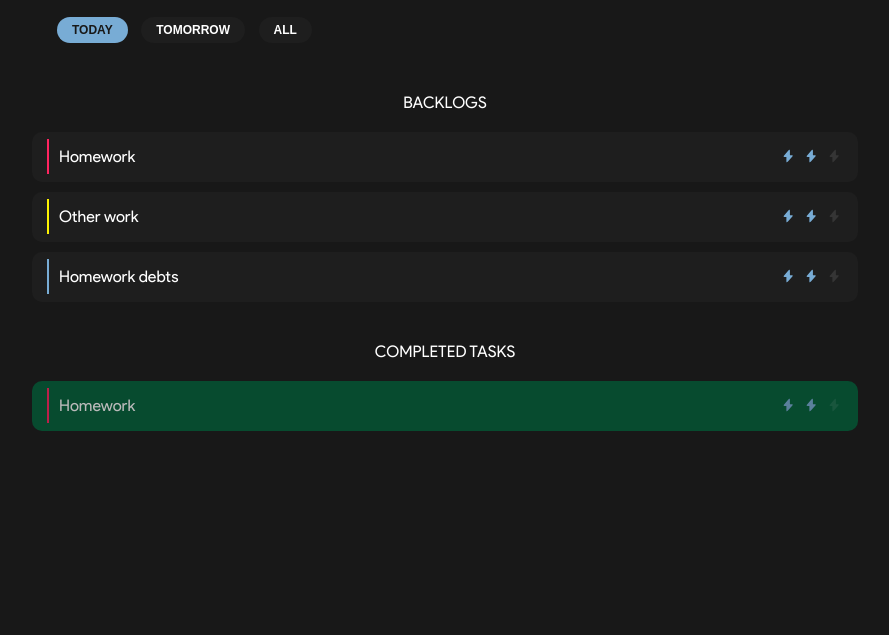
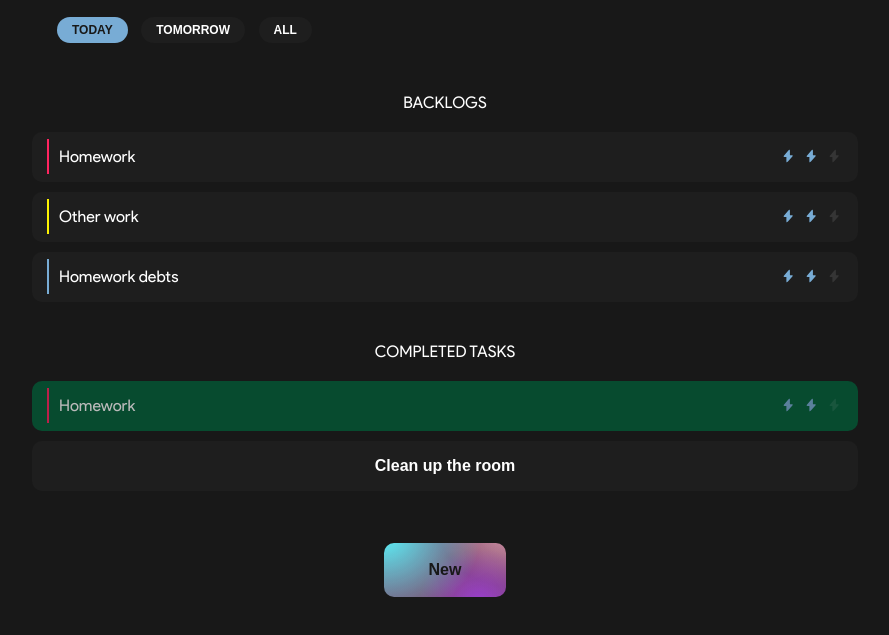
Before and after one commit to Huper12345/MINI-todo-huper12345, a plain HTML site: page index.html in a window 1280 px wide. Shown: the part 73-708 px from the top of the page, without its empty margins (195-1084 px from the left). Drawn offline with Linux system fonts and the light colour scheme.

Commit message:
add footer block

```diff
--- a/assets/css/style.css
+++ b/assets/css/style.css
@@ -9,6 +9,7 @@
     --red: #FF2460;
     --yellow: #FCF302;
     --green: #00613a;
+    --blueLight: rgba(78, 223, 252, 1);
 
     --hex-side: 15px;
 }
@@ -224,7 +225,60 @@ h1, h2, h3, h4, h5, h6 {
     fill-opacity: 1;
 }
 
+/* Complete tasks block */
 
+.task__item.cleanButton {
+    border: 0;
+    color: var(--white);
+    width: 100%;
+    justify-content: center;
+    font-weight: 700;
+    font-size: 16px;
+    line-height: 19px;
+    transition: 0.1s;
+}
+
+.task__item.cleanButton:hover {
+    background-color: var(--blue);
+}
+
+/* footer */
+
+.footer__inner {
+    display: flex;
+    justify-content: center;
+}
+
+.newTaskButton {
+    border: 0;
+    min-width: 122px;
+    min-height: 54px;
+    border-radius: 10px;
+    justify-content: center;
+    font-weight: 700;
+    font-size: 16px;
+    line-height: 19px;
+    transition: 0.1s;
+    color: var(--black);
+
+    margin: 42px;
+
+    background:
+    radial-gradient(80.74% 163.82% at -1.23% -17.59%, #5AF8FE 0%, rgba(235, 81, 158, 0.25) 100%),
+    radial-gradient(49.18% 100.93% at 77.87% 111.11%, rgba(137, 59, 254, 0.85) 0%, rgba(128, 187, 219, 0.2125) 100%),
+    radial-gradient(60.25% 122.24% at 103.28% -41.67%, #FDC2B0 0%, rgba(235, 81, 158, 0.25) 100%);
+
+    transition: 0.3s;
+}
+
+.newTaskButton:hover {
+    background:
+    radial-gradient(80.74% 163.82% at -1.23% -17.59%, #b128ec 0%, rgba(118, 38, 180, 0.25) 100%),
+    radial-gradient(49.18% 100.93% at 77.87% 111.11%, rgba(59, 150, 254, 0.85) 0%, rgba(216, 58, 41, 0.213) 100%),
+    radial-gradient(60.25% 122.24% at 103.28% -41.67%, #1bd8bc 0%, rgba(235, 145, 81, 0.25) 100%);
+
+    color: var(--white);
+}
 
 /* Fonts */
 
--- a/index.html
+++ b/index.html
@@ -140,10 +140,22 @@
                         </svg>
                 </div>
             </div><!-- task__item -->
-        </div>
+        </div><!--taskList__task complete-->
         </div><!-- taskList__inner complete-->
+            <button class="task__item cleanButton">
+                Clean up the room
+            </button>
     </div><!-- container -->
 </div><!-- taskListComplete -->
+
+<!-- footer -->
+<footer class="footer">
+    <div class="container">
+        <div class="footer__inner">
+            <button class="newTaskButton">New</button>
+        </div><!-- footer__inner -->
+    </div><!-- container -->
+</footer>
 
 
 </body>
```
